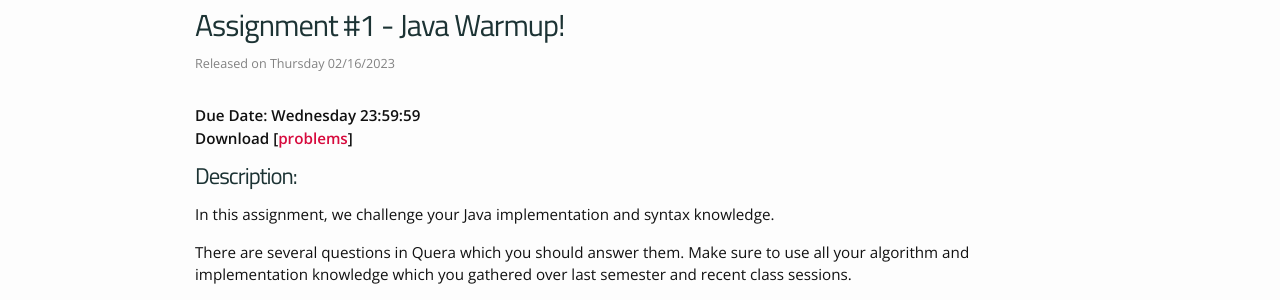
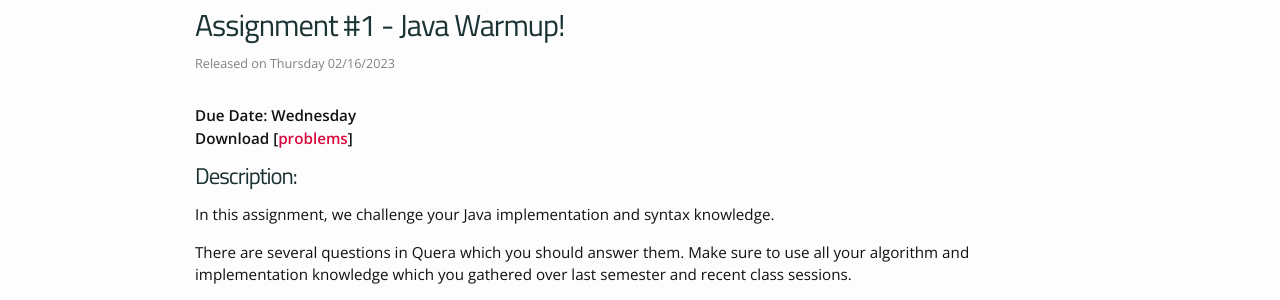
Before and after one commit to MobinNesari81/CS-AP, a Jekyll site: the page built from _assignments/01_sample_assignment.md, in a window 1280 px wide. Shown: the part 167-467 px from the top of the page. Built offline with Jekyll 4.4.1, drawn with Linux system fonts in a browser that asks for light colours; nearby versions of some CDN libraries.

Commit message:
Fixing Assignment 1

```diff
--- a/_layouts/assignment.html
+++ b/_layouts/assignment.html
@@ -11,7 +11,7 @@ title: page.title
 
   <div>
     {% if page.due_event %}
-    <span style="font-weight: bold">Due Date: {{ page.due | date: site.dateformat }} {{page.due_event.date | date:"%A"}} {{ page.due_event.date | date: "%H:%M:%S" }}</span>
+    <span style="font-weight: bold">Due Date: {{page.due_event.date | date:"%A"}} {{ page.due | date: site.dateformat }}</span>
     {% endif %}
     <p style="font-weight: bold">Download
       {% if page.pdf %}
```
